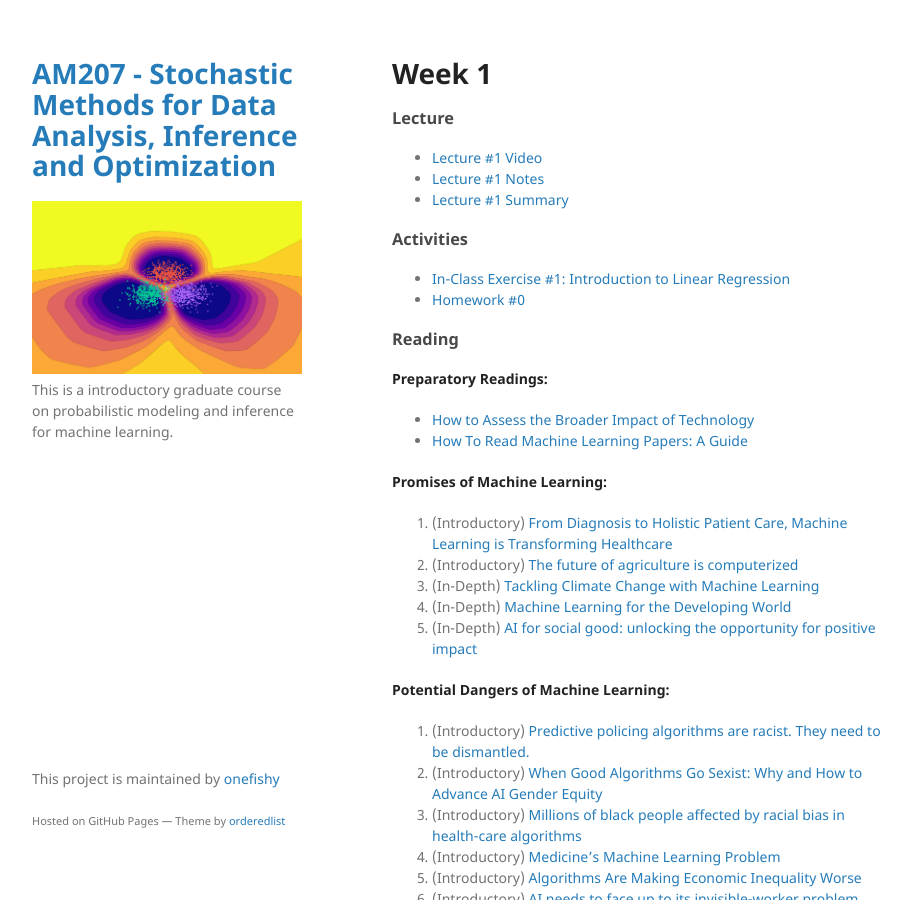
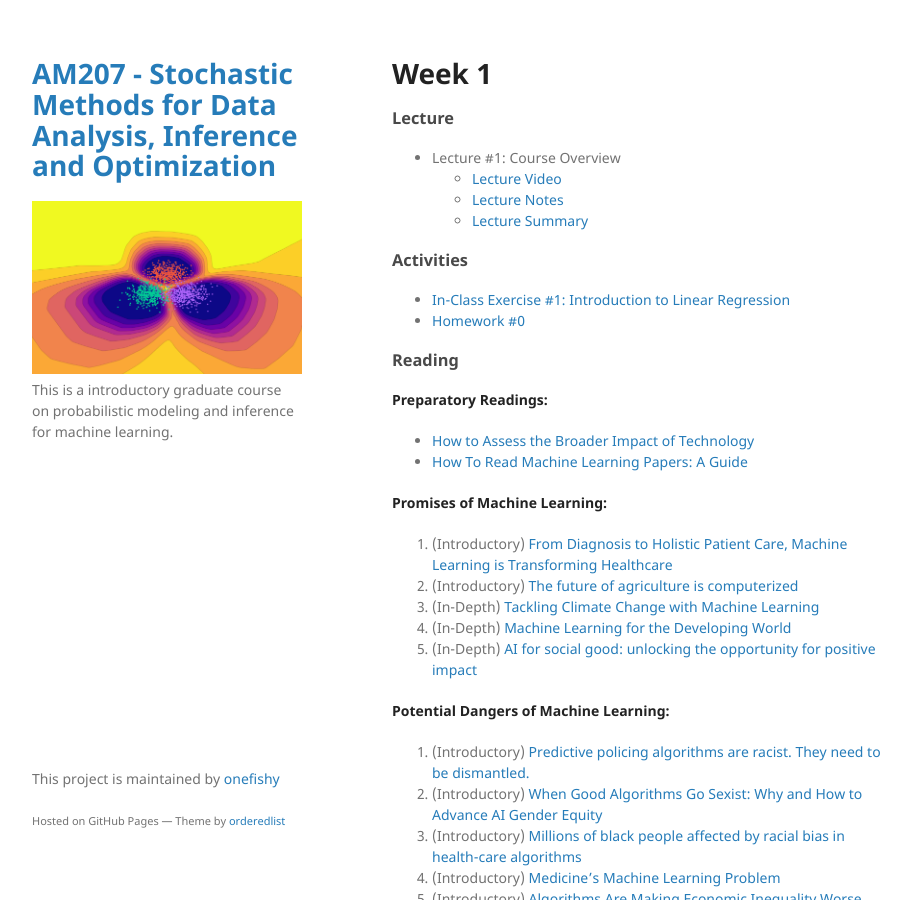
Before and after one commit to onefishy/am207, a Jekyll site: the page built from week1.md, in a window 1280 px wide and 900 px high. Shown: the whole window, without its empty margins (178-1089 px from the left). Built offline with Jekyll 4.4.1, drawn with Linux system fonts in a browser that asks for light colours; our own code applies the rules of GitHub Pages for plain Markdown files.

Commit message:
Update week1.md

```diff
--- a/week1.md
+++ b/week1.md
@@ -1,9 +1,11 @@
 # Week 1
 
 ### Lecture
-- [Lecture #1 Video](https://youtu.be/EtN-cLMypA4)
-- [Lecture #1 Notes](https://github.com/onefishy/am207/blob/master/Lectures/lecture_1_notes.ipynb)
-- [Lecture #1 Summary](https://github.com/onefishy/am207/blob/master/Lectures/lecture_1_summary_slides.ipynb)
+
+- Lecture #1: Course Overview
+  - [Lecture Video](https://youtu.be/EtN-cLMypA4)
+  - [Lecture Notes](https://github.com/onefishy/am207/blob/master/Lectures/lecture_1_notes.ipynb)
+  - [Lecture Summary](https://github.com/onefishy/am207/blob/master/Lectures/lecture_1_summary_slides.ipynb)
 
 ### Activities
 - [In-Class Exercise #1: Introduction to Linear Regression](https://deepnote.com/workspace/weiwei-pan-2902decb-902f-40cc-9fa6-af2e3f31f15b/project/AM207Fall202101linearregression-6983356b-d34c-4113-9402-b8412078e537/%2FIn-Class%20Exercises%2F01_linear_regression.ipynb)
```
